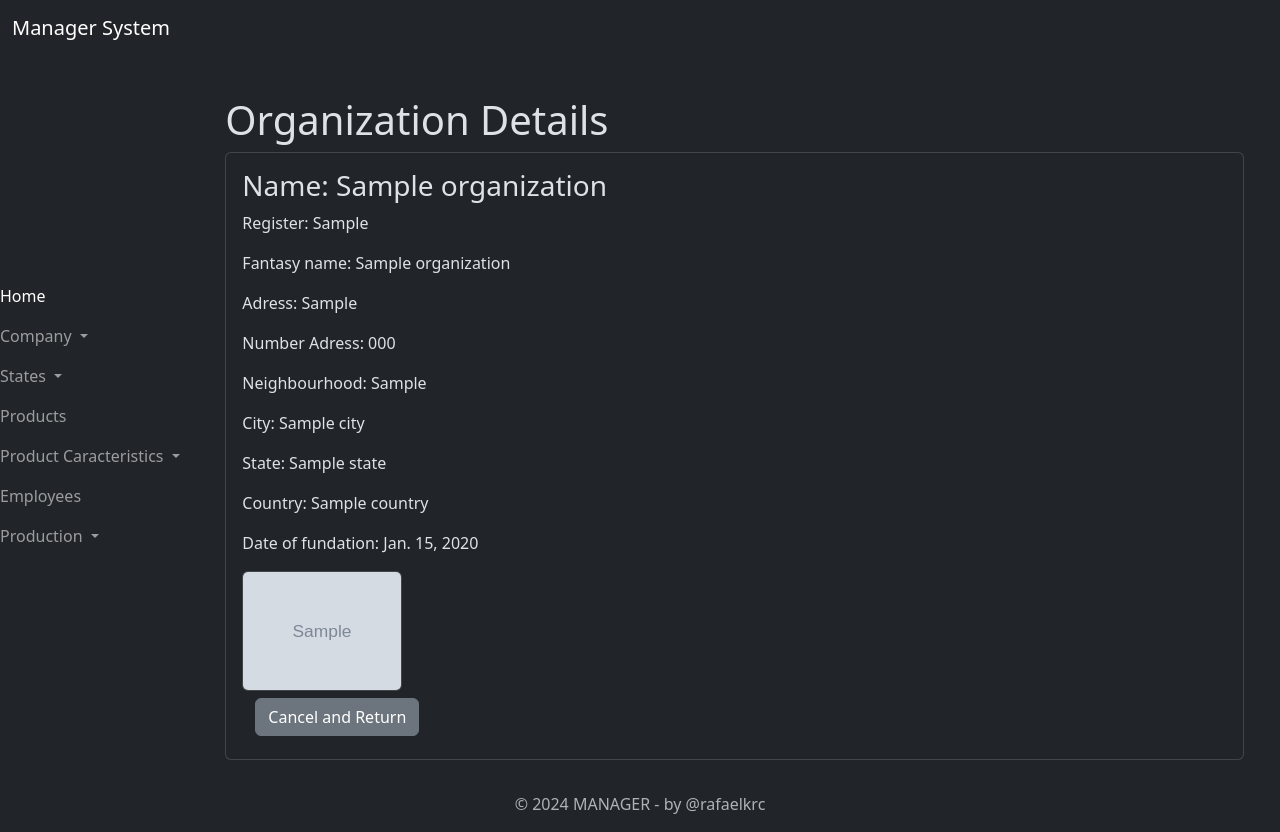
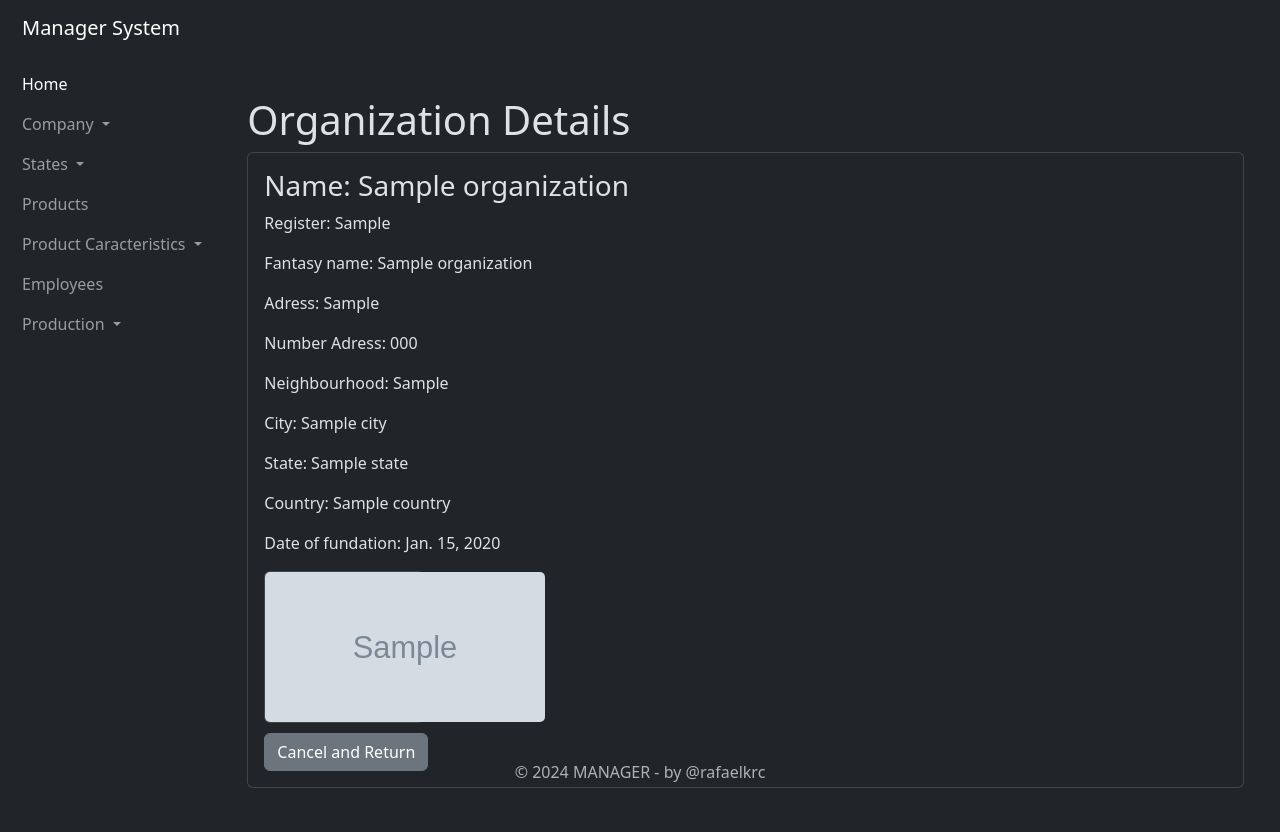
Before and after one commit to Rafaelkrc/manager, a Django app: page /organization/1/detail/ in a window 1280 px wide. After the commit the page ends 788 px from the top, so only its background shows below. Run offline with Django 5.2, Linux system fonts and the light colour scheme; tables that the repository leaves empty hold one stand-in row (values such as "Sample post"); grey boxes marked "Sample" are stand-in pictures.

Commit message:
updated register without photo and adjust layout of the templates
close #74

```diff
--- a/app/settings.py
+++ b/app/settings.py
@@ -135,7 +135,8 @@
 # https://docs.djangoproject.com/en/5.0/howto/static-files/
 
 STATIC_URL = '/static/'
-STATIC_ROOT = os.path.join(BASE_DIR, 'staticfiles')
+STATIC_ROOT = os.path.join(BASE_DIR, STATIC_URL)
+STATICFILES_DIRS = [os.path.join(BASE_DIR, 'static/')]
 
 MEDIA_URL = '/media/'
 MEDIA_ROOT = os.path.join(BASE_DIR, 'mediafiles')
--- a/app/templates/base.html
+++ b/app/templates/base.html
@@ -12,6 +12,7 @@
         integrity="sha384-YvpcrYf0tY3lHB60NNkmXc5s9fDVZLESaAA55NDzOxhy9GkcIdslK1eN7N6jIeHz" crossorigin="anonymous"
         defer></script>
     <link rel="stylesheet" href="https://cdn.jsdelivr.net/npm/bootstrap-icons@1.11.3/font/bootstrap-icons.min.css">
+    <link rel="stylesheet" href="/static/css/style.css">
 
 </head>
 
--- a/app/templates/components/_header.html
+++ b/app/templates/components/_header.html
@@ -1,4 +1,4 @@
-<nav class="navbar navbar-expand-lg navbar-light bg-dark">
+<nav class="navbar navbar-expand-lg navbar-light bg-dark" id="header">
   <div class="container-fluid">
     <a class="navbar-brand text-white" href="{% url 'home' %}">Manager System</a>
   </div>
--- a/app/templates/components/_sidebar.html
+++ b/app/templates/components/_sidebar.html
@@ -69,7 +69,7 @@
                             <hr class="dropdown-divider">
                         </li>
                         <li class="nav-item">
-                            <a class="nav-link" href="{% url 'production_sector_list' %}">Production Sectors</a>
+                            <a class="dropdown-item" href="{% url 'production_sector_list' %}">Production Sectors</a>
                         </li>
                     </ul>
                 </li>
--- a/organization/templates/organization_detail.html
+++ b/organization/templates/organization_detail.html
@@ -1,4 +1,5 @@
 {% extends 'base.html' %}
+{% load static %}
 
 {% block title %}Organization Details{% endblock %}
 
@@ -22,13 +23,11 @@
                 {% if organization.logo %}
                 <img src="{{ organization.logo.url }}" class="card-img" alt="Logo" id="logo">
                 {% else %}
-                <p><img src="/mediafiles/organization/semfoto.jpg" alt=""></p>
+                <p><img src="{% static 'img/semfoto.jpg'}" alt="" id="logo"></p>
                 {% endif %}
             </div>
-            <div class="btn">
-                <a href="{% url 'organization_list' %}" class="btn btn-secondary">Cancel and
-                    Return</a>
-            </div>
+            <a href="{% url 'organization_list' %}" class="btn btn-secondary" id="button-cancel">Cancel and
+                Return</a>
         </div>
     </div>
 </div>
--- a/organization/templates/organization_list.html
+++ b/organization/templates/organization_list.html
@@ -11,7 +11,7 @@
         <form method="get" action="{% url 'organization_list' %}">
             <div class="input-group">
                 <input type="text" class="form-control" name="name" placeholder="name" value="{{ request.Get.name }}">
-                <button class="btn btn-primary"><i class="bi bi-search"></i></button>
+                <button class="btn btn-primary" id="search"><i class="bi bi-search"></i></button>
             </div>
         </form>
     </div>
--- /dev/null
+++ b/static/css/style.css
@@ -0,0 +1,32 @@
+#logo {
+    width: 280px;
+    height: 150px;
+}
+
+button#search {
+    margin-top: 0px;
+}
+
+a#button-cancel {
+    margin-top: 10px;
+}
+
+.navbar {
+    align-items: flex-start;
+    margin-left: 10px;
+}
+
+ul.dropdown-menu {
+    width: 200px;
+}
+
+td {
+    vertical-align: middle;
+}
+
+footer {
+    position: fixed;
+    bottom: 0;
+    left: 0;
+    right: 0;
+}
--- a/subsidiaries/templates/subsidiary_list.html
+++ b/subsidiaries/templates/subsidiary_list.html
@@ -42,7 +42,7 @@
                 <td>{{ subsidiary.register }}</td>
                 <td>{{ subsidiary.fantasy_name }}</td>
                 <td>
-                    <a href="{% url 'subsidiary_detail' subsidiary.id %}" class="btn btn-info brn-sm">
+                    <a href="{% url 'subsidiary_detail' subsidiary.id %}" class="btn btn-info btn-sm">
                         <i class="bi bi-eye"></i>
                     </a>
                 </td>
```
Also changed, not shown: subsidiaries/templates/subsidiary_detail.html (+7 -6 lines), static/img/semfoto.jpg (added).
